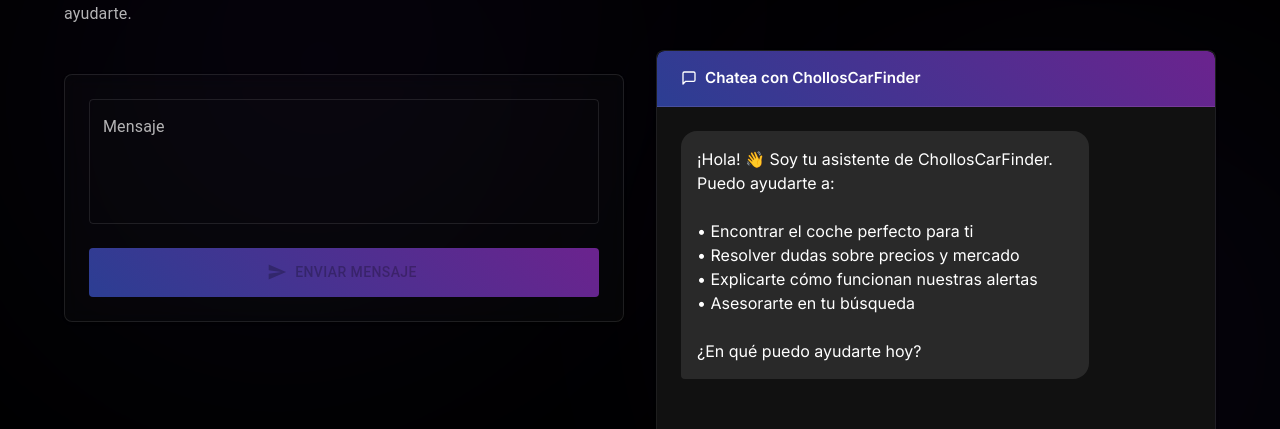
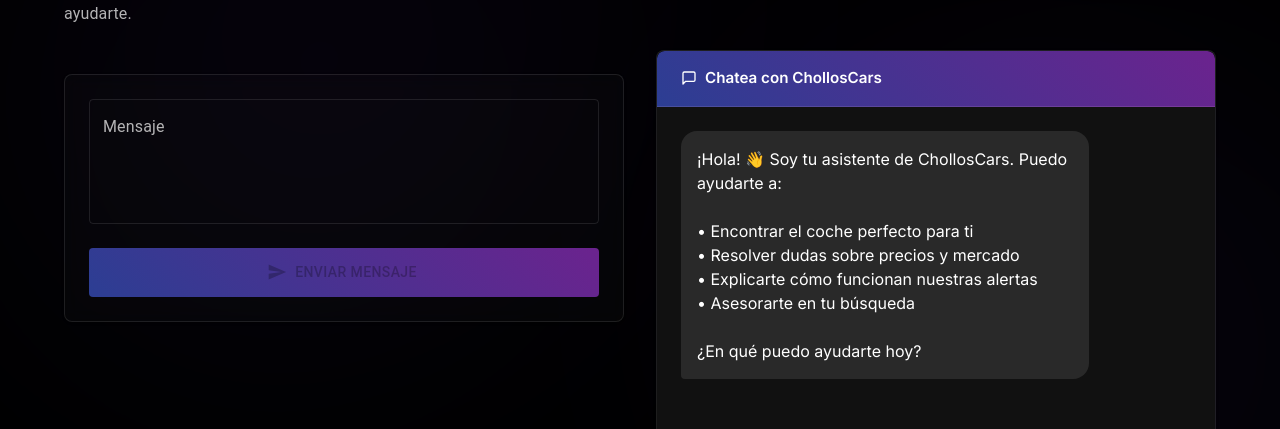
Before and after one commit to PauMinguet/Wallapope, a Next.js app in the folder my-car-app/: page /contacto in a window 1280 px wide. Shown: the part 222-651 px from the top of the page. Built offline with nearby package versions, Linux system fonts and the light colour scheme; no server answers.

Commit message:
test marc

```diff
--- a/my-car-app/src/app/components/ContactChat.tsx
+++ b/my-car-app/src/app/components/ContactChat.tsx
@@ -6,7 +6,7 @@
   const [messages, setMessages] = useState<Array<{ role: 'user' | 'assistant', content: string }>>([
     {
       role: 'assistant',
-      content: '¡Hola! 👋 Soy tu asistente de ChollosCarFinder. Puedo ayudarte a:\n\n• Encontrar el coche perfecto para ti\n• Resolver dudas sobre precios y mercado\n• Explicarte cómo funcionan nuestras alertas\n• Asesorarte en tu búsqueda\n\n¿En qué puedo ayudarte hoy?'
+      content: '¡Hola! 👋 Soy tu asistente de ChollosCars. Puedo ayudarte a:\n\n• Encontrar el coche perfecto para ti\n• Resolver dudas sobre precios y mercado\n• Explicarte cómo funcionan nuestras alertas\n• Asesorarte en tu búsqueda\n\n¿En qué puedo ayudarte hoy?'
     }
   ])
   const [currentMessage, setCurrentMessage] = useState('')
@@ -88,7 +88,7 @@
         <Box sx={{ display: 'flex', alignItems: 'center', gap: 1 }}>
           <MessageSquare className="h-4 w-4 text-white" />
           <Box component="h3" sx={{ color: 'white', fontWeight: 600, fontSize: '0.95rem', m: 0 }}>
-            Chatea con ChollosCarFinder
+            Chatea con ChollosCars
           </Box>
         </Box>
       </Box>
--- a/my-car-app/src/app/layout.tsx
+++ b/my-car-app/src/app/layout.tsx
@@ -10,7 +10,7 @@
 const inter = Inter({ subsets: ['latin'] })
 
 export const metadata: Metadata = {
-  title: 'ChollosCarFinder',
+  title: 'ChollosCars',
   description: 'Encuentra los mejores chollos de coches',
 }
 
```
